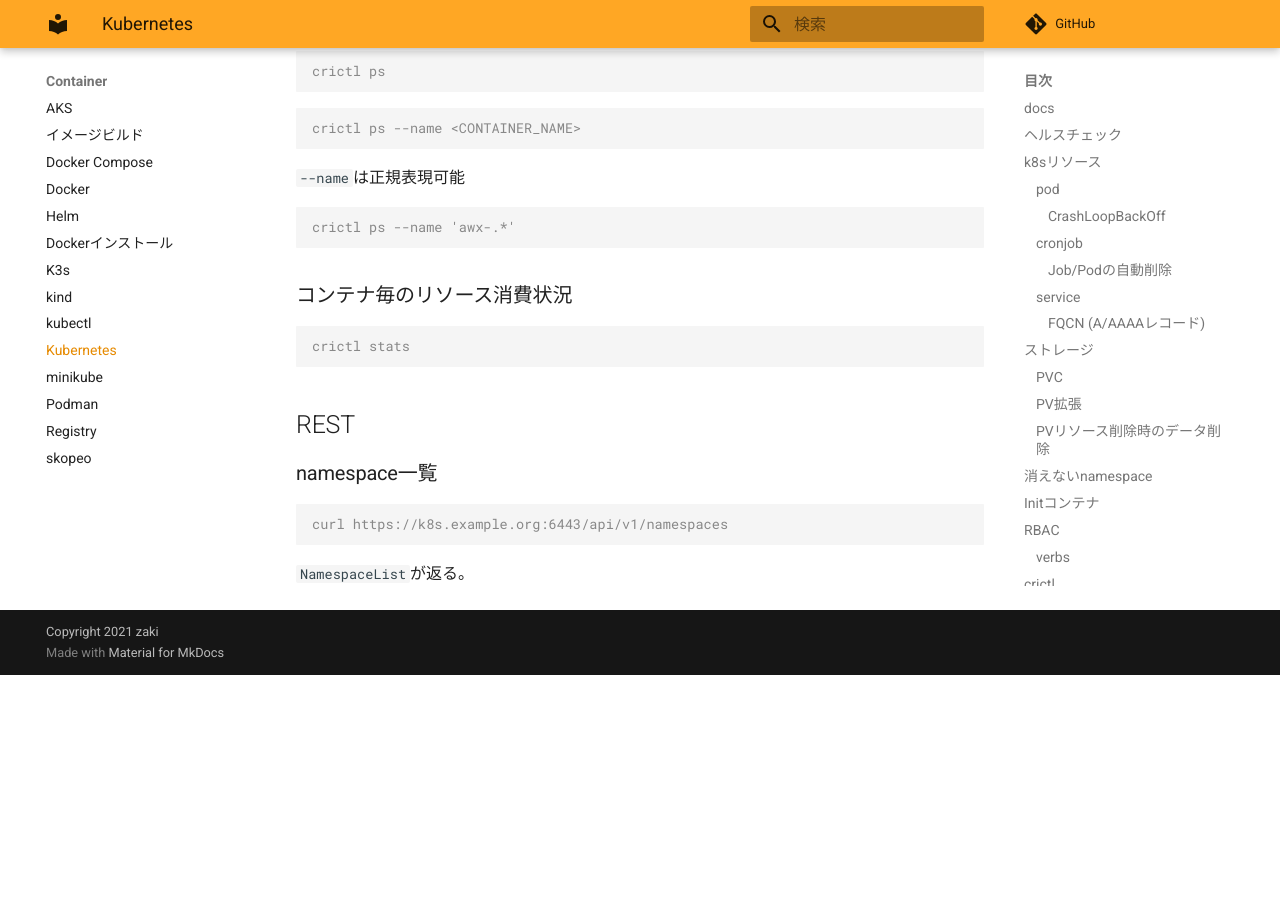
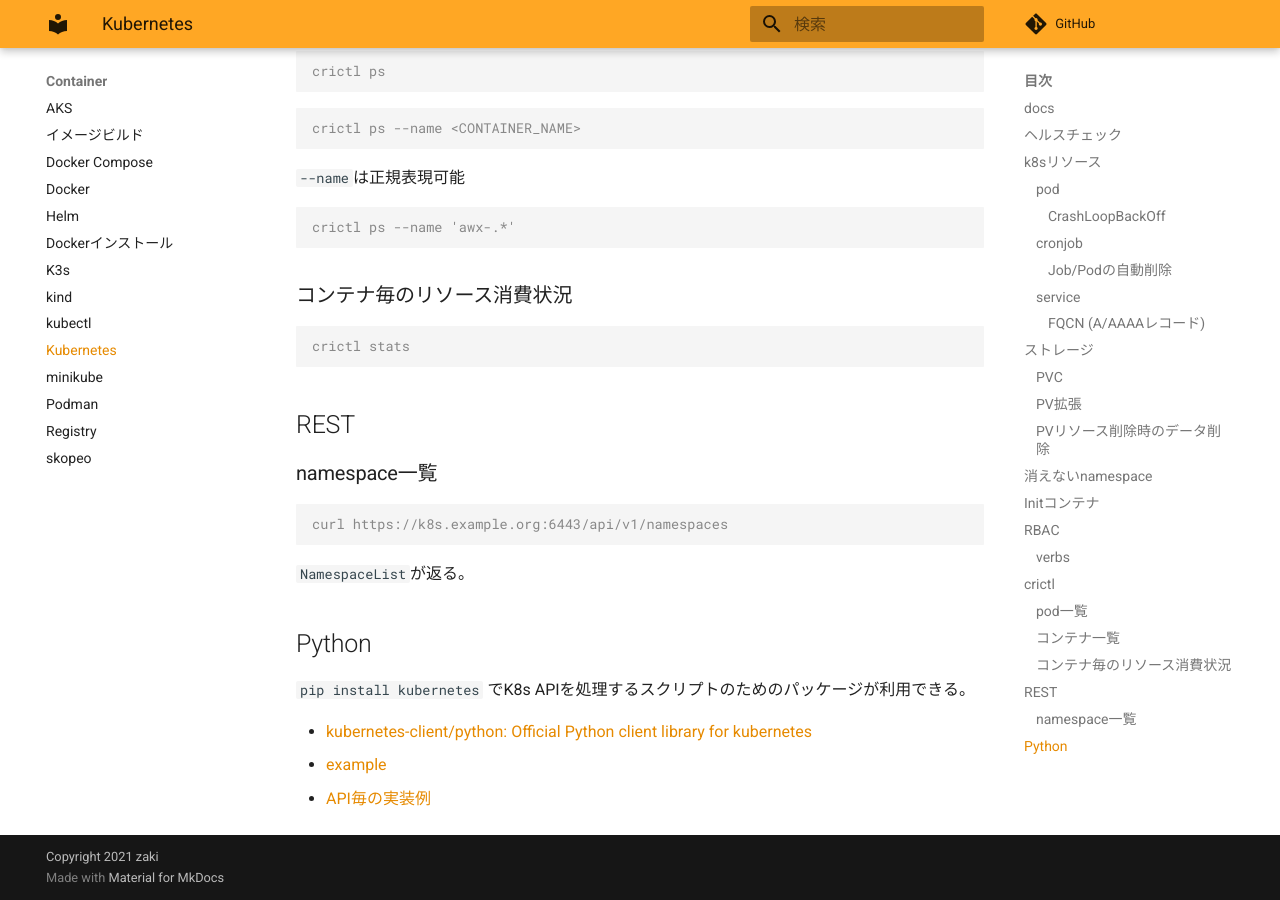
Before and after one commit to zaki-lknr/docs, an MkDocs documentation site: the page built from docs/Container/kubernetes.md, in a window 1280 px wide and 900 px high, scrolled down 4927 px. Built offline with MkDocs 1.6.1 and Material for MkDocs 9.7.7, drawn with Linux system fonts in a browser that asks for light colours; comment, search, counter and statistics services are not loaded; before the commit the page ends 5602 px from its top, so only the background shows below that.

Commit message:
add: container/kubernetes: pythonパッケージ

````diff
--- a/docs/Container/kubernetes.md
+++ b/docs/Container/kubernetes.md
@@ -236,3 +236,11 @@ curl https://k8s.example.org:6443/api/v1/namespaces
 ```
 
 `NamespaceList`が返る。
+
+## Python
+
+`pip install kubernetes` でK8s APIを処理するスクリプトのためのパッケージが利用できる。
+
+- [kubernetes-client/python: Official Python client library for kubernetes](https://github.com/kubernetes-client/python)
+- [example](https://github.com/kubernetes-client/python/tree/master/examples)
+- [API毎の実装例](https://github.com/kubernetes-client/python/blob/master/kubernetes/docs/CoreV1Api.md)
````
